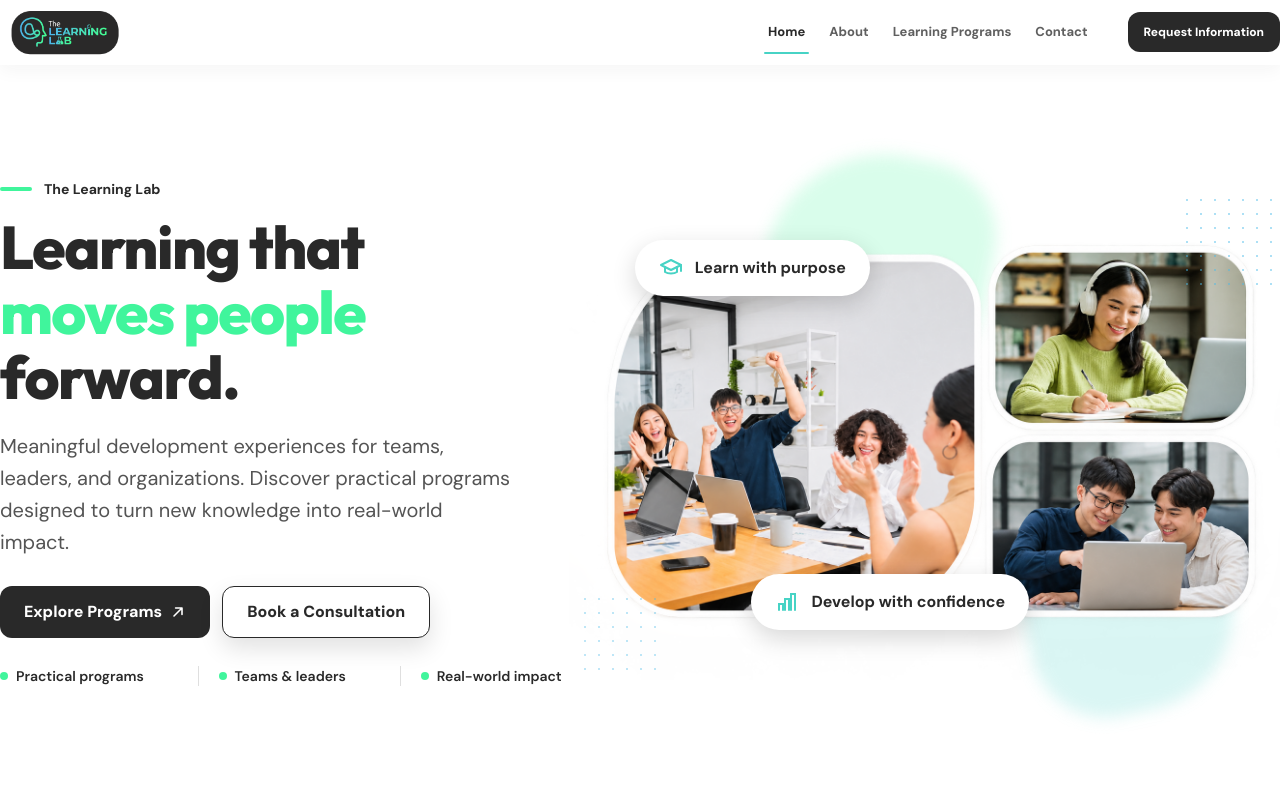
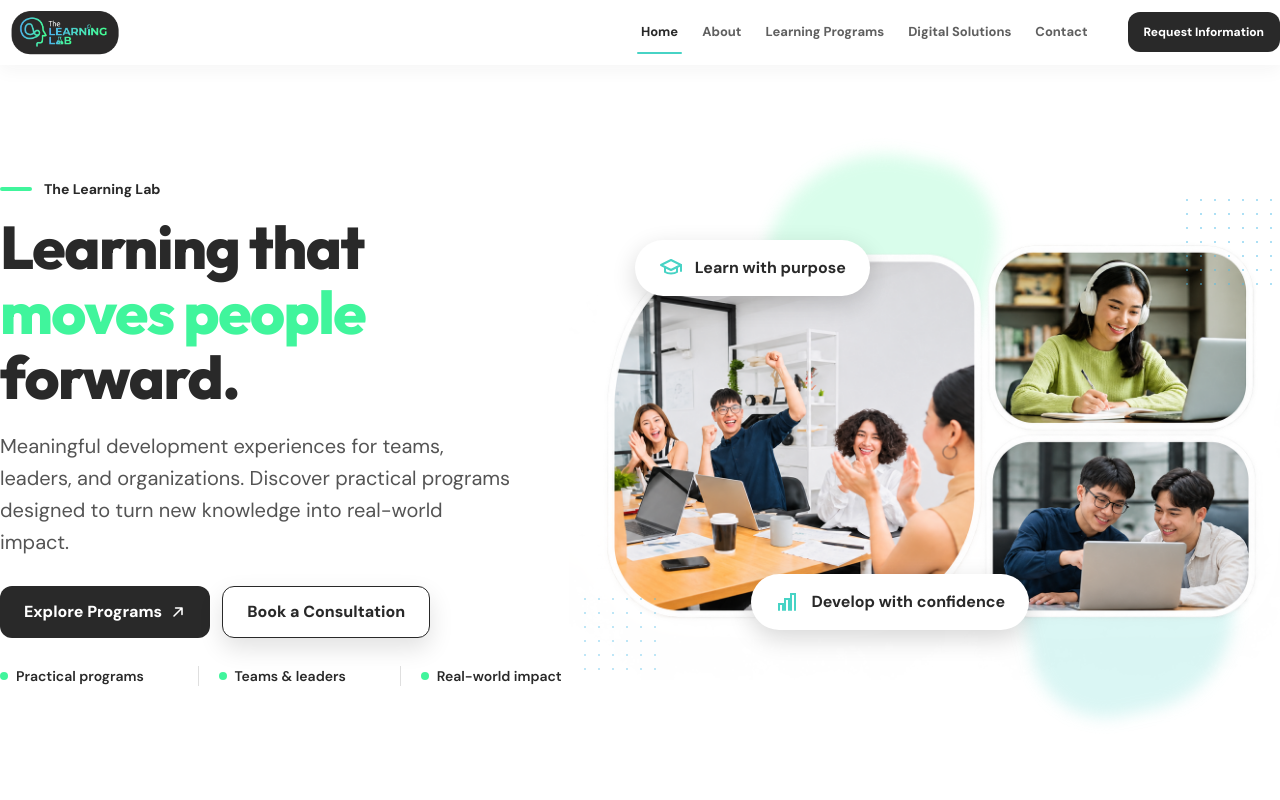
Before and after one commit to gabzy0423/The-Learning-Lab, a Next.js app: page / in a window 1280 px wide. Shown: the top 800 px of the page. Built offline with nearby package versions, Linux system fonts and the light colour scheme.

Commit message:
Show digital solutions nav link

```diff
--- a/components/layout/Header.tsx
+++ b/components/layout/Header.tsx
@@ -204,7 +204,7 @@ export function Header() {
             )}
           </div>
 
-          {links.slice(2).map((link) => (
+          {links.slice(1).map((link) => (
             <Link key={link.href} href={link.href} className={navClass(isActive(pathname, link.href))} aria-current={isActive(pathname, link.href) ? "page" : undefined}>
               {link.label}
             </Link>
@@ -289,7 +289,7 @@ export function Header() {
               )}
             </div>
 
-            {links.slice(2).map((link) => (
+            {links.slice(1).map((link) => (
               <Link key={link.href} href={link.href} className={`flex min-h-11 items-center rounded-xl px-4 font-bold ${isActive(pathname, link.href) ? "bg-brand-turquoise/25" : "hover:bg-white"}`} aria-current={isActive(pathname, link.href) ? "page" : undefined} onClick={closeMobileMenu}>
                 {link.label}
               </Link>
```
